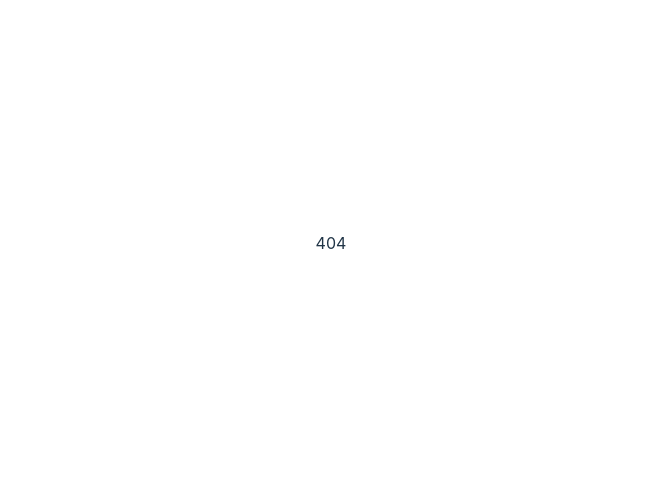
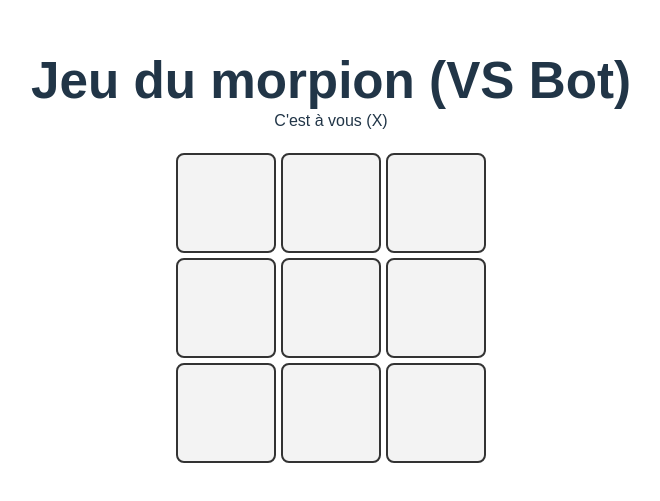
Before and after one commit to RedaDamene/Stickmania, a React (Vite) app: page /app/jeuMorpion in a window 1280 px wide. Shown: the part 157-658 px from the top of the page, without its empty margins (309-969 px from the left). Built offline with nearby package versions, Linux system fonts and the light colour scheme.

Commit message:
feat: Ajout du jeu du morpion vs BOT avec le routing

```diff
--- a/src/Router.tsx
+++ b/src/Router.tsx
@@ -1,6 +1,7 @@
 import { BrowserRouter, Routes, Route } from "react-router";
 import App from "./App";
 import JeuTiming from "./pages/Jeu-timing/Jeu-timing";
+import JeuMorpion from "./pages/Morpion/Jeu-morpion";
 
 export const Router = () => {
     return (
@@ -9,6 +10,7 @@ export const Router = () => {
                 <Route path="/" element={<App />} />
                 <Route path="/app" element="Hello World" />
                 <Route path="/app/jeuTiming" element={<JeuTiming />} />
+                <Route path="/app/jeuMorpion" element={<JeuMorpion />} />
                 <Route path="*" element="404" />
             </Routes>
         </BrowserRouter>
--- /dev/null
+++ b/src/pages/Morpion/Jeu-Morpion.css
@@ -0,0 +1,68 @@
+/* 🎯 Conteneur principal du jeu */
+.morpion-container {
+    font-family: Arial, sans-serif; /* Police générale */
+    text-align: center; /* Centrer les éléments */
+    margin-top: 50px; /* Espacement par rapport au haut de la page */
+}
+
+/* 🎯 Plateau de jeu 3x3 */
+.board {
+    display: grid; /* Utilisation de CSS Grid pour disposer les cases */
+    grid-template-columns: repeat(3, 100px); /* 3 colonnes de 100px */
+    grid-template-rows: repeat(3, 100px); /* 3 lignes de 100px */
+    gap: 5px; /* Espacement entre les cases */
+    justify-content: center; /* Centre le plateau horizontalement */
+    margin: 20px auto; /* Marge extérieure et centrage automatique */
+}
+
+/* 🎯 Style de chaque case du morpion */
+.cell {
+    width: 100px; /* Largeur d'une case */
+    height: 100px; /* Hauteur d'une case */
+    font-size: 2em; /* Taille du texte X ou O */
+    font-weight: bold; /* Rendre le texte en gras */
+    text-align: center; /* Centrer le texte */
+    background-color: #f3f3f3; /* Couleur de fond */
+    border: 2px solid #333; /* Bordure foncée */
+    cursor: pointer; /* Curseur en forme de main pour indiquer le clic */
+    transition: background 0.3s; /* Animation fluide pour hover */
+}
+
+/* 🎨 Effet de survol */
+.cell:hover {
+    background-color: #e0e0e0; /* Change légèrement la couleur au survol */
+}
+
+/* 🚫 Désactive les cases déjà jouées */
+.cell:disabled {
+    cursor: not-allowed; /* Change le curseur pour montrer que l'on ne peut pas cliquer */
+    background-color: #bbb; /* Change la couleur pour montrer qu'elle est occupée */
+}
+
+/* 🎉 Fenêtre de fin de partie (victoire ou match nul) */
+.game-over {
+    background: rgba(0, 0, 0, 0.8); /* Fond semi-transparent */
+    color: white; /* Texte blanc */
+    padding: 20px; /* Espace intérieur */
+    border-radius: 10px; /* Bords arrondis */
+    display: inline-block; /* Permet d'adapter la taille au contenu */
+    margin-top: 20px; /* Espacement avec le plateau */
+}
+
+/* 🔄 Bouton "Jeu suivant" */
+.game-over button {
+    background-color: #027bbc; /* Bleu vif */
+    color: white; /* Texte blanc */
+    padding: 10px 20px; /* Espacement intérieur */
+    border: none; /* Supprime la bordure */
+    border-radius: 5px; /* Bords arrondis */
+    cursor: pointer; /* Curseur de clic */
+    font-size: 1.2em; /* Taille du texte */
+    margin-top: 10px; /* Espacement en haut */
+    transition: background 0.3s; /* Effet fluide au survol */
+}
+
+/* 🎨 Effet de survol du bouton */
+.game-over button:hover {
+    background-color: #025a8c; /* Bleu plus foncé au survol */
+}
--- /dev/null
+++ b/src/pages/Morpion/Jeu-Morpion.tsx
@@ -0,0 +1,124 @@
+import React, { useState, useEffect } from "react";
+import "./Jeu-Morpion.css";
+
+const JeuMorpion: React.FC = () => {
+  // 🎯 État du plateau : tableau de 9 cases initialement vides (null)
+  const [board, setBoard] = useState<Array<string | null>>(Array(9).fill(null));
+
+  // 🔄 Détermine quel joueur doit jouer : true = Joueur X, false = Bot O
+  const [isXNext, setIsXNext] = useState(true);
+
+  // 🏆 Stocke le gagnant ou null si personne n'a encore gagné
+  const [winner, setWinner] = useState<string | null>(null);
+
+  // 🎯 Liste des combinaisons gagnantes (3 en ligne, colonne ou diagonale)
+  const winningCombinations = [
+    [0, 1, 2], [3, 4, 5], [6, 7, 8], // Lignes horizontales
+    [0, 3, 6], [1, 4, 7], [2, 5, 8], // Colonnes verticales
+    [0, 4, 8], [2, 4, 6]             // Diagonales
+  ];
+
+  // ✅ Vérifie s'il y a un gagnant dans le tableau actuel
+  const checkWinner = (newBoard: Array<string | null>) => {
+    for (let combination of winningCombinations) {
+      const [a, b, c] = combination;
+      if (newBoard[a] && newBoard[a] === newBoard[b] && newBoard[a] === newBoard[c]) {
+        return newBoard[a]; // Retourne "X" ou "O" si victoire
+      }
+    }
+    return null; // Pas de gagnant
+  };
+
+  // 🤖 Fonction qui fait jouer le bot (O)
+  const playBotMove = () => {
+    if (winner || isXNext) return; // Vérifie que ce soit bien le tour du bot et que le jeu ne soit pas fini
+
+    // 🧐 Trouve toutes les cases vides disponibles
+    const emptyCells = board.map((cell, index) => (cell === null ? index : null)).filter(index => index !== null) as number[];
+
+    if (emptyCells.length === 0) return; // Si plus de cases vides, le jeu est terminé
+
+    // 🏆 1️⃣ Le bot vérifie s'il peut gagner immédiatement
+    for (let index of emptyCells) {
+      const testBoard = [...board];
+      testBoard[index] = "O"; // Simule un coup du bot
+      if (checkWinner(testBoard) === "O") {
+        setTimeout(() => handleClick(index), 500); // Joue immédiatement pour gagner
+        return;
+      }
+    }
+
+    // 🛑 2️⃣ Le bot bloque le joueur si celui-ci est sur le point de gagner
+    for (let index of emptyCells) {
+      const testBoard = [...board];
+      testBoard[index] = "X"; // Simule un coup du joueur
+      if (checkWinner(testBoard) === "X") {
+        setTimeout(() => handleClick(index), 500); // Bloque immédiatement
+        return;
+      }
+    }
+
+    // 🤷‍♂️ 3️⃣ Sinon, joue une case au hasard
+    const randomIndex = emptyCells[Math.floor(Math.random() * emptyCells.length)];
+    setTimeout(() => handleClick(randomIndex), 500);
+  };
+
+  // 🎮 Fonction exécutée lorsqu'un joueur clique sur une case
+  const handleClick = (index: number) => {
+    if (board[index] || winner) return; // Empêche de jouer sur une case déjà occupée ou si le jeu est terminé
+
+    const newBoard = [...board]; // Copie du plateau actuel
+    newBoard[index] = isXNext ? "X" : "O"; // Place X (joueur) ou O (bot)
+    setBoard(newBoard); // Met à jour l'état du plateau
+
+    // 🏆 Vérifie s'il y a un gagnant après le coup
+    const gameWinner = checkWinner(newBoard);
+    if (gameWinner) {
+      setWinner(gameWinner); // Définit le gagnant (X ou O)
+    } else if (!newBoard.includes(null)) {
+      setWinner("Égalité"); // Si toutes les cases sont remplies sans gagnant, c'est un match nul
+    } else {
+      setIsXNext(!isXNext); // Change de joueur
+    }
+  };
+
+  // ⚡ Exécute automatiquement le coup du bot après le tour du joueur
+  useEffect(() => {
+    if (!isXNext && !winner) {
+      playBotMove();
+    }
+  }, [isXNext, winner]);
+
+  // 🔄 Réinitialisation du jeu
+  const restartGame = () => {
+    setBoard(Array(9).fill(null)); // Réinitialise le plateau vide
+    setIsXNext(true); // Toujours le joueur X qui commence
+    setWinner(null); // Supprime le gagnant pour recommencer
+  };
+
+  return (
+    <div className="morpion-container">
+      <h1>Jeu du morpion (VS Bot)</h1>
+      <p>{isXNext ? "C'est à vous (X)" : "Le bot joue (O)"}</p>
+
+      {/* 🎯 Affichage du plateau */}
+      <div className="board">
+        {board.map((cell, index) => (
+          <button key={index} className="cell" onClick={() => isXNext && handleClick(index)}>
+            {cell}
+          </button>
+        ))}
+      </div>
+
+      {/* 🎉 Affichage du message de victoire ou d'égalité */}
+      {winner && (
+        <div className="game-over">
+          <h2>{winner === "Égalité" ? "Match nul !" : winner === "X" ? "Vous avez gagné !" : "Le bot a gagné !"}</h2>
+          <button onClick={restartGame}>Jeu suivant</button>
+        </div>
+      )}
+    </div>
+  );
+};
+
+export default JeuMorpion;
```
